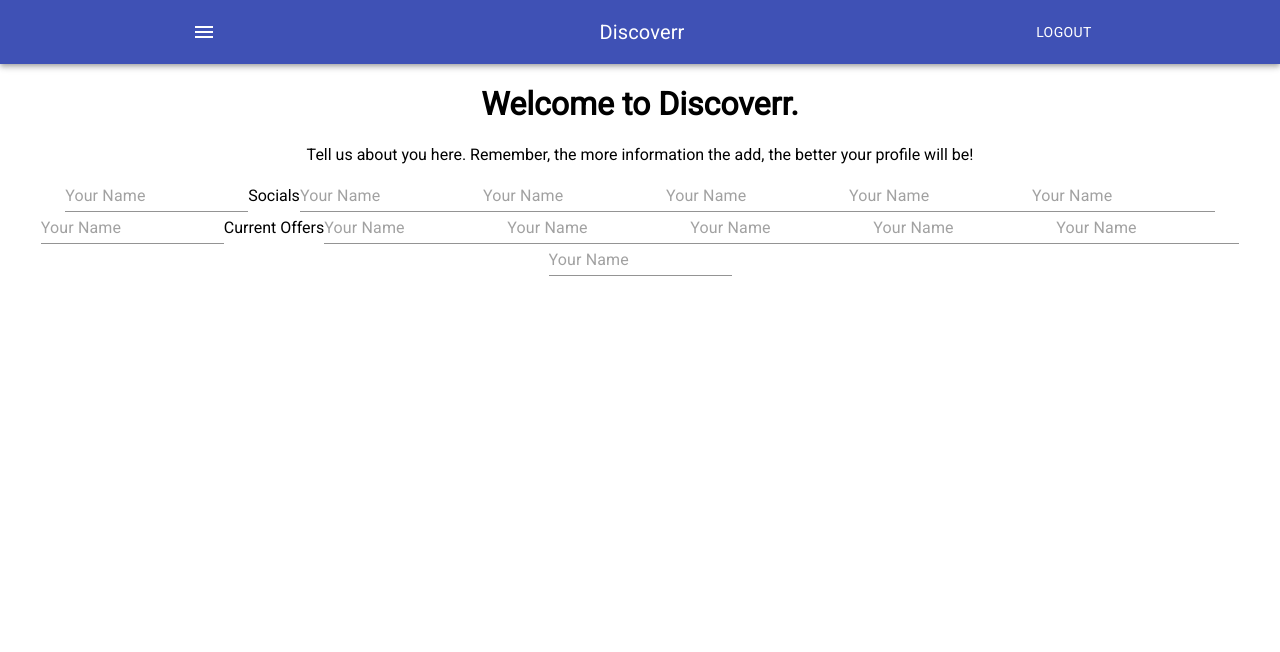
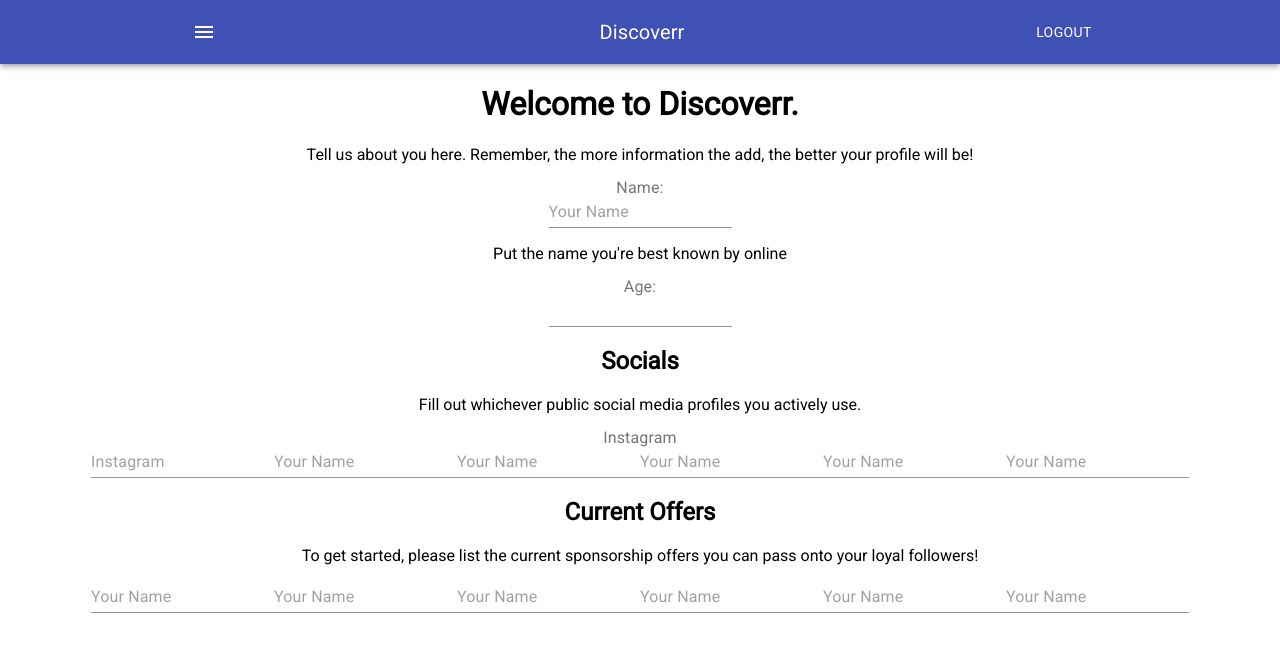
Before and after one commit to Reikon95/discoverr, a React (Create React App) app: page /signup in a window 1280 px wide. Shown: the top 652 px of the page. Built offline with nearby package versions, Linux system fonts and the light colour scheme.

Commit message:
signup flow

```diff
--- a/src/components/signup/signup.jsx
+++ b/src/components/signup/signup.jsx
@@ -1,23 +1,26 @@
 import React from 'react';
-import { Input } from '@material-ui/core';
+import { Input, InputLabel  } from '@material-ui/core';
 
 export default function SignUp() {
     return (
         <>
         <h1>Welcome to Discoverr.</h1>
         <p>Tell us about you here. Remember, the more information the add, the better your profile will be!</p>
-        <Input type="text" placeholder="Your Name" required={true}></Input>
+        <InputLabel>Name: </InputLabel><Input type="text" placeholder="Your Name" required={true}></Input>
+        <p>Put the name you're best known by online</p>
+        <InputLabel>Age: </InputLabel><Input type="number" min="18"></Input>
 
-        Socials
-
-        <Input type="text" placeholder="Your Name" required={true}></Input>
+        <h2>Socials</h2>
+        <p>Fill out whichever public social media profiles you actively use.</p>
+        <InputLabel>Instagram</InputLabel><Input type="text" placeholder="Instagram" required={true}></Input>
         <Input type="text" placeholder="Your Name" required={true}></Input>
         <Input type="text" placeholder="Your Name" required={true}></Input>
         <Input type="text" placeholder="Your Name" required={true}></Input>
         <Input type="text" placeholder="Your Name" required={true}></Input>
         <Input type="text" placeholder="Your Name" required={true}></Input>
 
-        Current Offers
+        <h2>Current Offers</h2>
+        <p>To get started, please list the current sponsorship offers you can pass onto your loyal followers!</p>
 
         <Input type="text" placeholder="Your Name" required={true}></Input>
         <Input type="text" placeholder="Your Name" required={true}></Input>
```
